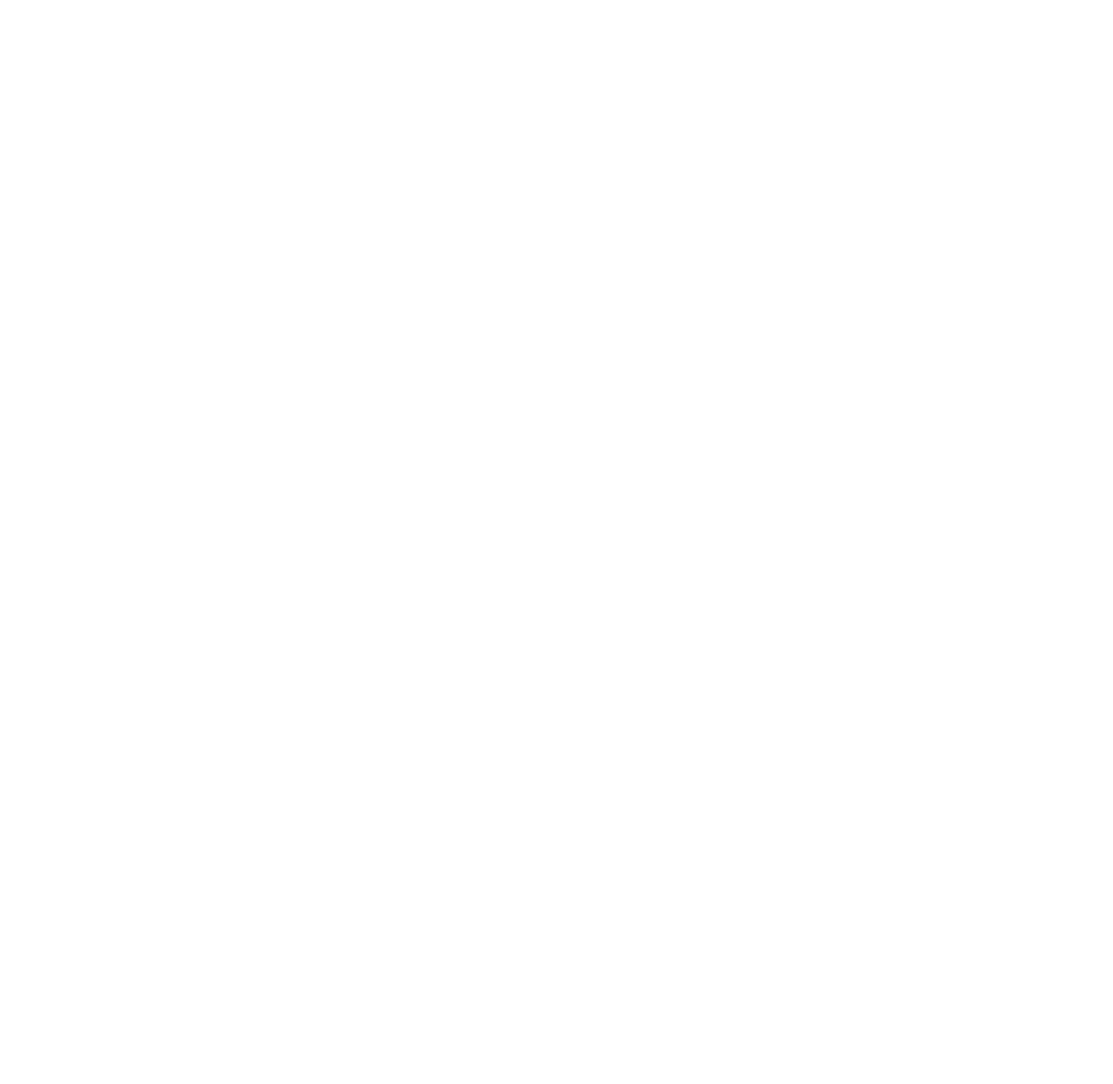
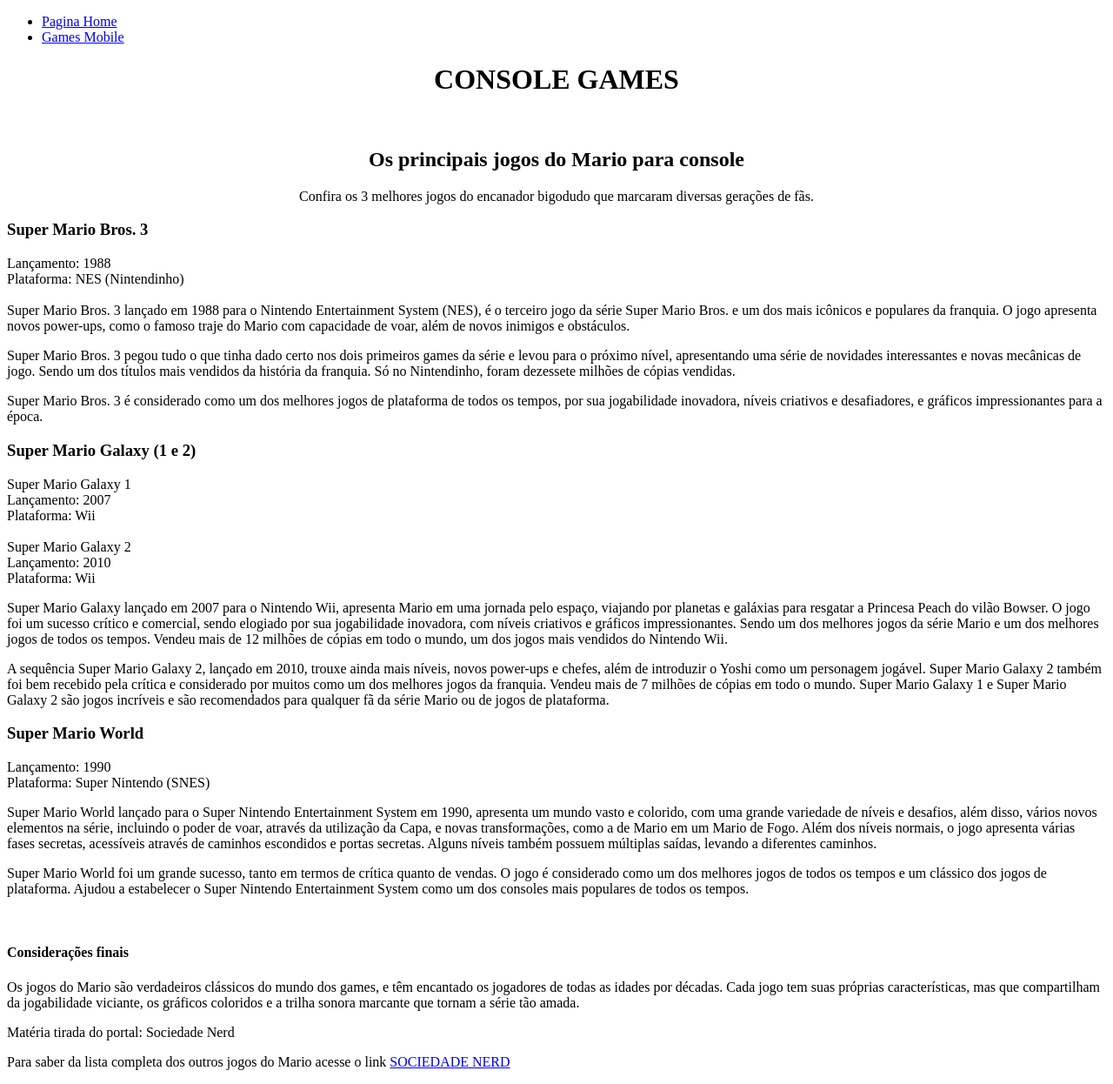
Before and after one commit to SilasHSilva/Projeto-HTML, a plain HTML site: page games.html in a window 1280 px wide. Shown: the whole page at 87% size. Before the commit the page ends 800 px from the top, so only its background shows below. Drawn offline with Linux system fonts and the light colour scheme.

Commit message:
Commit pagina games

```diff
--- a/games.html
+++ b/games.html
@@ -0,0 +1,85 @@
+<!DOCTYPE html>
+<html lang="pt-br">
+<head>
+    <meta charset="UTF-8">
+    <meta http-equiv="X-UA-Compatible" content="IE=edge">
+    <meta name="viewport" content="width=device-width, initial-scale=1.0">
+    <title>Console Games</title>
+</head>
+<body>
+    <div>
+        <nav>
+            <ul>
+                <li>
+                    <a href="index.html">Pagina Home</a>
+                </li>
+                <li>
+                    <a href="mobile.html">Games Mobile</a>
+                </li>
+            </ul>
+        </nav>
+        <header>
+            <center><h1>CONSOLE GAMES</h1></center>
+        </header>
+        <br>
+        <section>
+            <center><h2>Os principais jogos do Mario para console</h2></center>
+            <center><p>Confira os 3 melhores jogos do encanador bigodudo que marcaram diversas gerações de fãs.</p></center>
+            <h3>Super Mario Bros. 3</h3>
+            <p>Lançamento: 1988
+                <br>
+                Plataforma: NES (Nintendinho)
+                <br>
+                <br>
+                Super Mario Bros. 3 lançado em 1988 para o Nintendo Entertainment System (NES), é o terceiro jogo da série Super Mario Bros. e um dos mais icônicos e populares da franquia. O jogo apresenta novos power-ups, como o famoso traje do Mario com capacidade de voar, além de novos inimigos e obstáculos.
+            </p>
+            <p>
+                Super Mario Bros. 3 pegou tudo o que tinha dado certo nos dois primeiros games da série e levou para o próximo nível, apresentando uma série de novidades interessantes e novas mecânicas de jogo. Sendo um dos títulos mais vendidos da história da franquia. Só no Nintendinho, foram dezessete milhões de cópias vendidas.
+            </p>
+            <p>
+                Super Mario Bros. 3 é considerado como um dos melhores jogos de plataforma de todos os tempos, por sua jogabilidade inovadora, níveis criativos e desafiadores, e gráficos impressionantes para a época.
+            </p>
+            <h3>Super Mario Galaxy (1 e 2)</h3>
+            <p>Super Mario Galaxy 1
+                <br>
+                Lançamento: 2007
+                <br>
+                Plataforma: Wii
+                <br>
+                <br>
+                Super Mario Galaxy 2
+                <br>
+                Lançamento: 2010
+                <br>
+                Plataforma: Wii</p>
+                <p>
+                    Super Mario Galaxy lançado em 2007 para o Nintendo Wii, apresenta Mario em uma jornada pelo espaço, viajando por planetas e galáxias para resgatar a Princesa Peach do vilão Bowser. O jogo foi um sucesso crítico e comercial, sendo elogiado por sua jogabilidade inovadora, com níveis criativos e gráficos impressionantes. Sendo um dos melhores jogos da série Mario e um dos melhores jogos de todos os tempos. Vendeu mais de 12 milhões de cópias em todo o mundo, um dos jogos mais vendidos do Nintendo Wii.
+                </p>
+                <p>
+                    A sequência Super Mario Galaxy 2, lançado em 2010, trouxe ainda mais níveis, novos power-ups e chefes, além de introduzir o Yoshi como um personagem jogável. Super Mario Galaxy 2 também foi bem recebido pela crítica e considerado por muitos como um dos melhores jogos da franquia. Vendeu mais de 7 milhões de cópias em todo o mundo. Super Mario Galaxy 1 e Super Mario Galaxy 2 são jogos incríveis e são recomendados para qualquer fã da série Mario ou de jogos de plataforma.
+                </p>
+                <h3>Super Mario World</h3>
+                <p>
+                    Lançamento: 1990
+                    <br>
+                    Plataforma: Super Nintendo (SNES)
+                </p>
+                <p>
+                    Super Mario World lançado para o Super Nintendo Entertainment System em 1990, apresenta um mundo vasto e colorido, com uma grande variedade de níveis e desafios, além disso, vários novos elementos na série, incluindo o poder de voar, através da utilização da Capa, e novas transformações, como a de Mario em um Mario de Fogo. Além dos níveis normais, o jogo apresenta várias fases secretas, acessíveis através de caminhos escondidos e portas secretas. Alguns níveis também possuem múltiplas saídas, levando a diferentes caminhos.
+                </p>
+                <p>
+                    Super Mario World foi um grande sucesso, tanto em termos de crítica quanto de vendas. O jogo é considerado como um dos melhores jogos de todos os tempos e um clássico dos jogos de plataforma. Ajudou a estabelecer o Super Nintendo Entertainment System como um dos consoles mais populares de todos os tempos.
+                </p>
+                <br>
+                <h4>Considerações finais</h4>
+                <p>
+                    Os jogos do Mario são verdadeiros clássicos do mundo dos games, e têm encantado os jogadores de todas as idades por décadas. Cada jogo tem suas próprias características, mas que compartilham da jogabilidade viciante, os gráficos coloridos e a trilha sonora marcante que tornam a série tão amada.
+                </p>
+        </section>
+        <footer>
+            <p>Matéria tirada do portal: Sociedade Nerd</p>
+            <p>Para saber da lista completa dos outros jogos do Mario acesse o link <a href="https://nv99.com.br/sociedadenerd/article/os-10-melhores-games-do-mario?amp=1">SOCIEDADE NERD</a></p>
+        </footer>
+    </div>
+</body>
+</html>
```
Also changed, not shown: index.html (line endings or trailing spaces).
